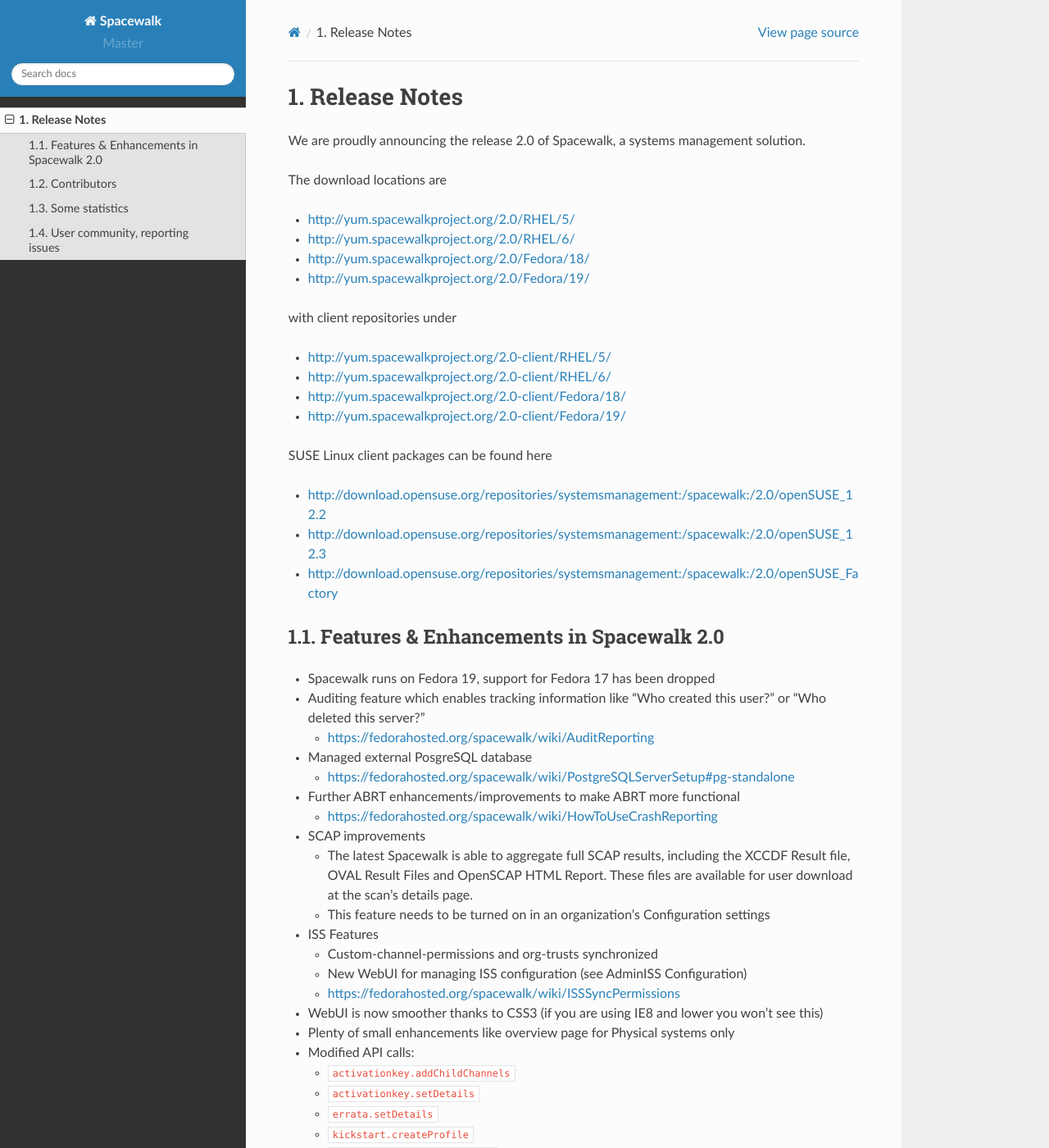
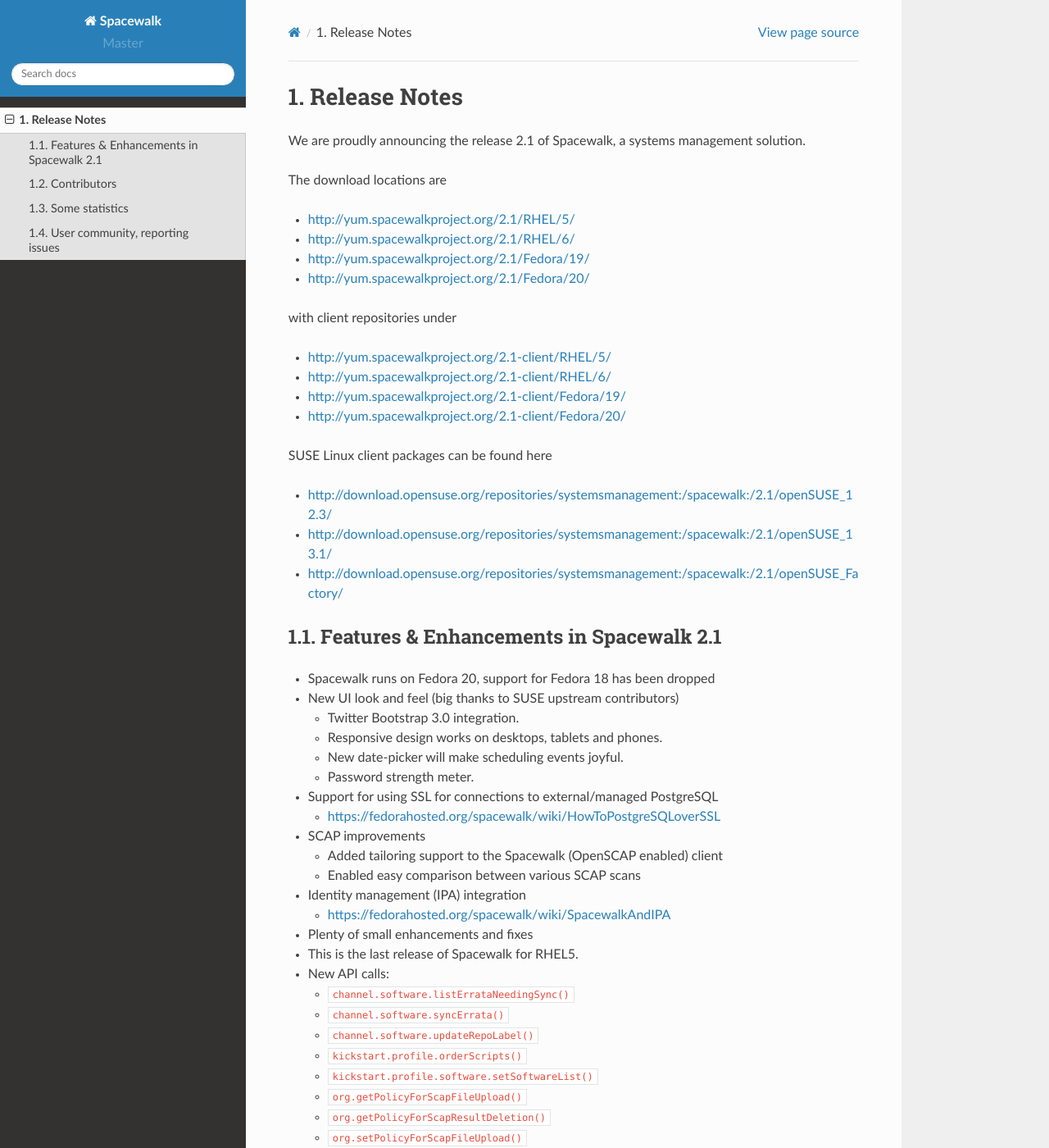
Before and after one commit to spacewalkproject/spacewalk-docs, a Sphinx documentation site: the page built from docs/source/release_notes/index.rst, in a window 1280 px wide and 1400 px high. Shown: the whole window at 82% size. Built offline with Sphinx 7.4.7 and the Read the Docs theme 2.0.0, drawn with Linux system fonts in a browser that asks for light colours; some of the changed text lies outside the part shown.

Commit message:
Updating to 2.1
Signed-off-by: Avi Miller <avi.miller@oracle.com>

```diff
--- a/docs/source/release_notes/index.rst
+++ b/docs/source/release_notes/index.rst
@@ -1,106 +1,66 @@
 Release Notes
 =============
 
-We are proudly announcing the release 2.0 of Spacewalk, a systems management solution.
+We are proudly announcing the release 2.1 of Spacewalk, a systems management solution.
 
 The download locations are
 
-* http://yum.spacewalkproject.org/2.0/RHEL/5/
-* http://yum.spacewalkproject.org/2.0/RHEL/6/
-* http://yum.spacewalkproject.org/2.0/Fedora/18/
-* http://yum.spacewalkproject.org/2.0/Fedora/19/
+* http://yum.spacewalkproject.org/2.1/RHEL/5/
+* http://yum.spacewalkproject.org/2.1/RHEL/6/
+* http://yum.spacewalkproject.org/2.1/Fedora/19/
+* http://yum.spacewalkproject.org/2.1/Fedora/20/
 
 with client repositories under
 
-* http://yum.spacewalkproject.org/2.0-client/RHEL/5/
-* http://yum.spacewalkproject.org/2.0-client/RHEL/6/
-* http://yum.spacewalkproject.org/2.0-client/Fedora/18/
-* http://yum.spacewalkproject.org/2.0-client/Fedora/19/
+* http://yum.spacewalkproject.org/2.1-client/RHEL/5/
+* http://yum.spacewalkproject.org/2.1-client/RHEL/6/
+* http://yum.spacewalkproject.org/2.1-client/Fedora/19/
+* http://yum.spacewalkproject.org/2.1-client/Fedora/20/
 
 SUSE Linux client packages can be found here
 
-* http://download.opensuse.org/repositories/systemsmanagement:/spacewalk:/2.0/openSUSE_12.2
-* http://download.opensuse.org/repositories/systemsmanagement:/spacewalk:/2.0/openSUSE_12.3
-* http://download.opensuse.org/repositories/systemsmanagement:/spacewalk:/2.0/openSUSE_Factory
+* http://download.opensuse.org/repositories/systemsmanagement:/spacewalk:/2.1/openSUSE_12.3/
+* http://download.opensuse.org/repositories/systemsmanagement:/spacewalk:/2.1/openSUSE_13.1/
+* http://download.opensuse.org/repositories/systemsmanagement:/spacewalk:/2.1/openSUSE_Factory/
 
-Features & Enhancements in Spacewalk 2.0
+Features & Enhancements in Spacewalk 2.1
 ----------------------------------------
 
-* Spacewalk runs on Fedora 19, support for Fedora 17 has been dropped
-* Auditing feature which enables tracking information like "Who created this user?" or "Who deleted this server?"
+* Spacewalk runs on Fedora 20, support for Fedora 18 has been dropped
+* New UI look and feel (big thanks to SUSE upstream contributors)
 
-  * https://fedorahosted.org/spacewalk/wiki/AuditReporting
+  * Twitter Bootstrap 3.0 integration.
+  * Responsive design works on desktops, tablets and phones.
+  * New date-picker will make scheduling events joyful.
+  * Password strength meter.
 
-* Managed external PosgreSQL database
+* Support for using SSL for connections to external/managed PostgreSQL
 
-  * https://fedorahosted.org/spacewalk/wiki/PostgreSQLServerSetup#pg-standalone
-
-* Further ABRT enhancements/improvements to make ABRT more functional
-
-  * https://fedorahosted.org/spacewalk/wiki/HowToUseCrashReporting
+  * https://fedorahosted.org/spacewalk/wiki/HowToPostgreSQLoverSSL
 
 * SCAP improvements
 
-  * The latest Spacewalk is able to aggregate full SCAP results, including the XCCDF Result file, OVAL Result Files and OpenSCAP HTML Report. These files are available for user download at the scan's details page.
-  * This feature needs to be turned on in an organization's Configuration settings
+  * Added tailoring support to the Spacewalk (OpenSCAP enabled) client
+  * Enabled easy comparison between various SCAP scans
 
-* ISS Features
+* Identity management (IPA) integration
 
-  * Custom-channel-permissions and org-trusts synchronized
-  * New WebUI for managing ISS configuration (see Admin\ISS Configuration)
-  * https://fedorahosted.org/spacewalk/wiki/ISSSyncPermissions
+  * https://fedorahosted.org/spacewalk/wiki/SpacewalkAndIPA
 
-* WebUI is now smoother thanks to CSS3 (if you are using IE8 and lower you won't see this)
-* Plenty of small enhancements like overview page for Physical systems only
-* Modified API calls:
-
-  * ``activationkey.addChildChannels``
-  * ``activationkey.setDetails``
-  * ``errata.setDetails``
-  * ``kickstart.createProfile``
-  * ``kickstart.profile.addScript``
-  * ``proxy.listAvailableProxyChannels``
-  * ``system.listSystemEvents``
-  * ``system.scheduleApplyErrata``
-  * ``system.schedulePackageInstall``
-  * ``system.scheduleHardwareRefresh``
-  * ``system.scheduleReboot``
-  * ``system.scheduleScriptRun``
-  * ``system.scheduleSyncPackagesWithSystem``
-  * ``system.crash.getCrashOverview``
-  * ``system.crash.listSystemCrashFiles``
-  * ``systemgroup.scheduleApplyErrataToActive``
-
+* Plenty of small enhancements and fixes
+* This is the last release of Spacewalk for RHEL5.
 * New API calls:
 
-  * ``sync.master.addToMaster``
-  * ``sync.master.create``
-  * ``sync.master.delete``
-  * ``sync.master.getDefaultMaster``
-  * ``sync.master.getMaster``
-  * ``sync.master.getMasterByLabel``
-  * ``sync.master.getMasterOrgs``
-  * ``sync.master.getMasters``
-  * ``sync.master.makeDefault``
-  * ``sync.master.mapToLocal``
-  * ``sync.master.setCaCert``
-  * ``sync.master.setMasterOrgs``
-  * ``sync.master.unsetDefaultMaster``
-  * ``sync.master.update``
-  * ``sync.slave.create``
-  * ``sync.slave.delete``
-  * ``sync.slave.getAllowedOrgs``
-  * ``sync.slave.getSlave``
-  * ``sync.slave.getSlaveByName``
-  * ``sync.slave.getSlaves``
-  * ``sync.slave.setAllowedOrgs``
-  * ``sync.slave.update``
-  * ``system.crash.createCrashNote``
-  * ``system.crash.deleteCrashNote``
-  * ``system.crash.getCrashCountInfo``
-  * ``system.crash.getCrashNotesForCrash``
-  * ``system.crash.getCrashOverview``
-  * ``system.crash.getCrashesByUuid``
+  * ``channel.software.listErrataNeedingSync()``
+  * ``channel.software.syncErrata()``
+  * ``channel.software.updateRepoLabel()``
+  * ``kickstart.profile.orderScripts()``
+  * ``kickstart.profile.software.setSoftwareList()``
+  * ``org.getPolicyForScapFileUpload()``
+  * ``org.getPolicyForScapResultDeletion()``
+  * ``org.setPolicyForScapFileUpload()``
+  * ``org.setPolicyForScapResultDeletion()``
+  * ``system.scap.deleteXccdfScan()``
 
 The up-to-date API documentation can be found at http://www.spacewalkproject.org/documentation/api/
 
@@ -111,42 +71,39 @@ Our thanks go to the community members who contributed to this release:
 
 * Aron Parsons
 * Avi Miller
-* Baptiste Agasse
-* Bram Mertens
+* Bo Maryniuk
 * Christopher Duryee
+* Cynthia Sanchez
+* David Juran
 * Dimitar Yordanov
 * Duncan Mac-Vicar P
-* Hubert Mantel
-* James Slagle
+* Flavio Castelli
+* Gregor Gruener
+* Jan Pazdziora
 * Jiri Mikulka
 * Johannes Renner
-* John Matthews
-* Lukas Pramuk
-* Marcelo Moreira de Mello
-* Matej Kollar
-* Matt Micene
+* Mark Huth
+* Maximilian Meister
 * Michael Calmer
 * Miroslav Suchý
-* Neha Rawat
 * Paresh Mutha
-* Pavel Studenik
+* Paul Robert Marino
+* Peter Gervase
 * Shannon Hughes
 * Silvio Moioli
 * Simon Lukasik
-* Trent Johnson
-
-Special thanks to Jan Pazdziora.
+* Tasos Papaioannou
 
 https://fedorahosted.org/spacewalk/wiki/ContributorList
 
 Some statistics
 ---------------
 
-In Spacewalk 2.0, we've seen
+In Spacewalk 2.1, we've seen
 
-* 140 bugs fixed
-* 921 changesets committed
-* 1552 commits done
+* 201 bugs fixed
+* 1715 changesets committed
+* 2357 commits done
 
 User community, reporting issues
 --------------------------------
```
